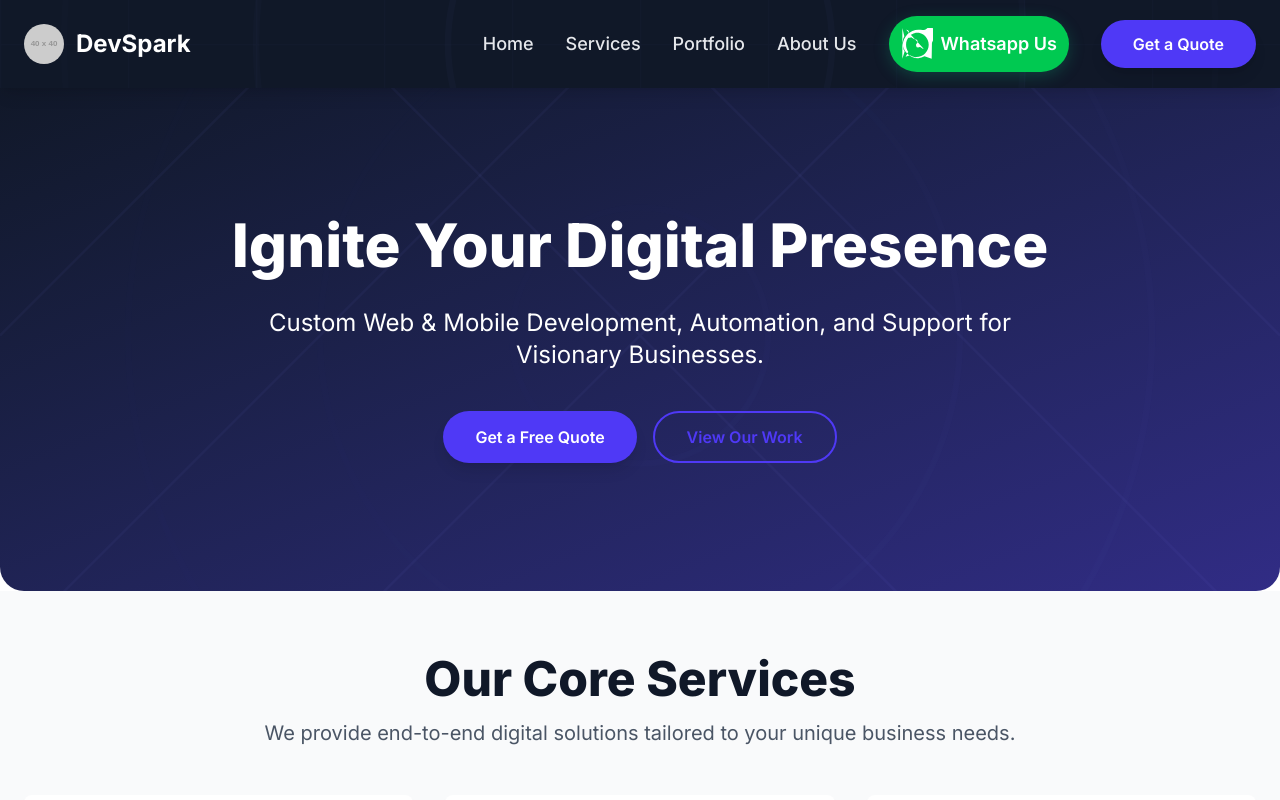
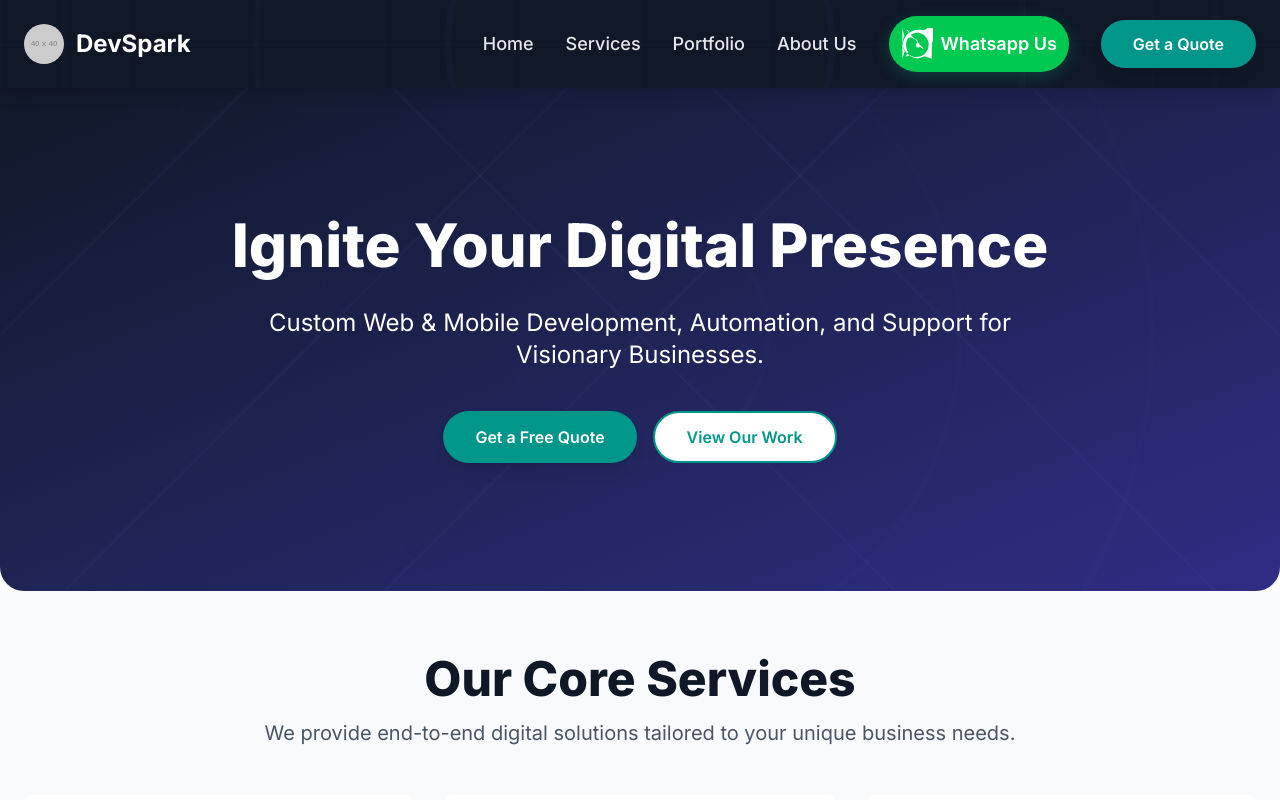
Before and after one commit to Nduhiu17/devespark-website, a Next.js app: page / in a window 1280 px wide. Shown: the top 800 px of the page. Built offline with nearby package versions, Linux system fonts and the light colour scheme.

Commit message:
update cta button color theme

```diff
--- a/src/app/page.js
+++ b/src/app/page.js
@@ -34,8 +34,10 @@ const Home = () => {
     <button
       onClick={onClick}
       className={`px-8 py-3 rounded-full font-semibold transition-all duration-300
-        ${primary ? 'bg-indigo-600 text-white hover:bg-indigo-700 shadow-lg' : 'bg-transparent border-2 border-indigo-600 text-indigo-600 hover:bg-indigo-50 hover:text-indigo-700'}
-        focus:outline-none focus:ring-4 focus:ring-indigo-300`}
+        ${primary
+          ? 'bg-teal-600 text-white hover:bg-teal-700 shadow-lg focus:ring-teal-400'
+          : 'bg-white border-2 border-teal-600 text-teal-600 hover:bg-teal-50 hover:text-teal-700 focus:ring-teal-200'}
+        focus:outline-none focus:ring-4`}
     >
       {text}
     </button>
```
Also changed, not shown: 1 other file (tests, documents, lock files or other folders).
